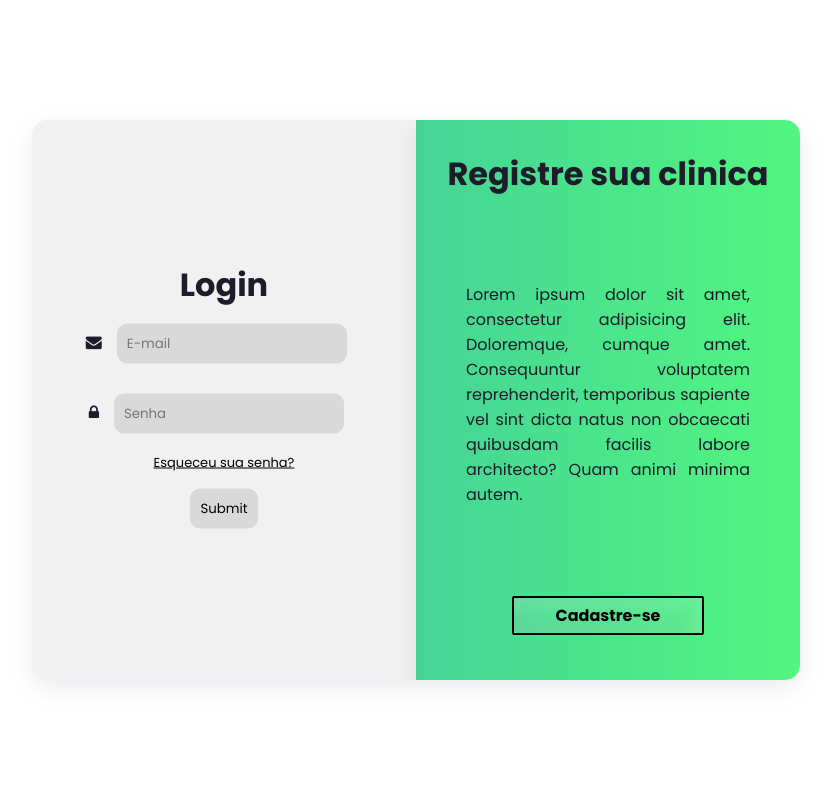
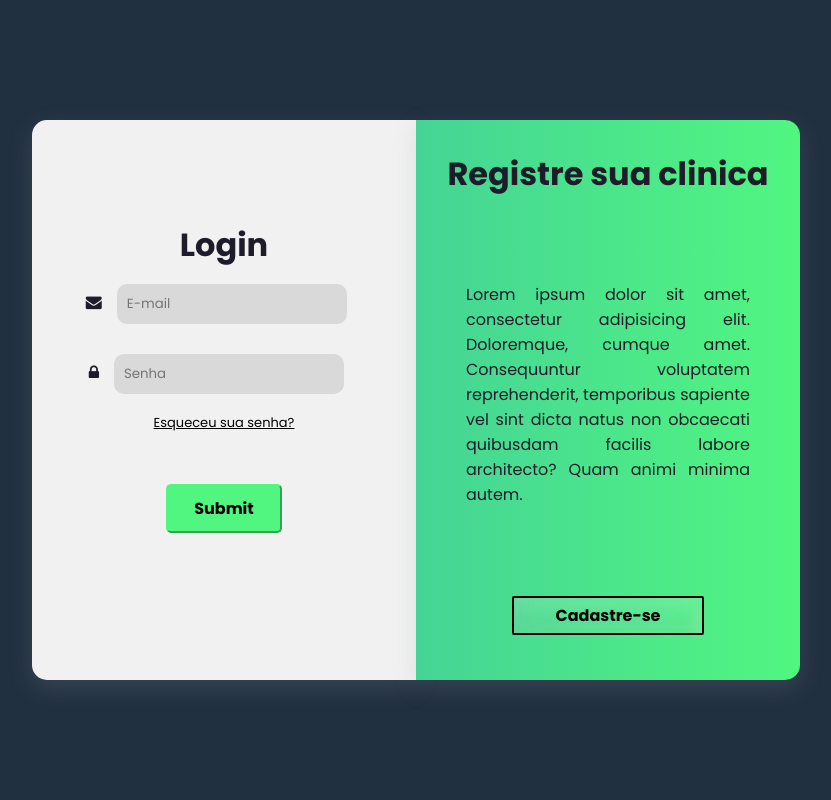
Before and after one commit to MAJE-Tecnologias/Evoluti, a PHP site: page /HTML/login.php in a window 1280 px wide. Shown: the whole page, without its empty margins (224-1055 px from the left). Run offline with PHP 8.4, Linux system fonts and the light colour scheme.

Commit message:
Commit 25

```diff
--- a/CSS/loginStyle.css
+++ b/CSS/loginStyle.css
@@ -1,4 +1,12 @@
 /* --------------------------------------------------------- */
+
+.tela_inteira{
+    position: absolute;
+    width: 100%;
+    height: 100%;
+    background-color: #213040;
+}
+
 /* CONTAINER */
 #container {
     position: absolute;
@@ -98,7 +106,7 @@
     width: 60%;
 }
 
-#login input {
+#login input[type=text] {
     background-color: #d9d9d9;
     border: 0 solid;
     position: relative;
@@ -115,7 +123,7 @@
     text-decoration-line: underline;
 }
 
-#login button {
+.btn_login{
     border-color: #51F680;
     background-color: #51F680;
     position: relative;
--- a/HTML/login.php
+++ b/HTML/login.php
@@ -27,6 +27,7 @@
     integrity="sha384-ENjdO4Dr2bkBIFxQpeoTz1HIcje39Wm4jDKdf19U8gI4ddQ3GYNS7NTKfAdVQSZe" crossorigin="anonymous"></script> -->
 
 	<main>
+		<div class="tela_inteira">
 		<div id="container">
 			<div id="login">
 				<div id="login_conteudo">
@@ -37,7 +38,7 @@
 						<div><i class="fa fa-envelope" id="icone_senha"></i><input type="text" name="email" id="campo_email" placeholder="E-mail" /></div>
 						<div><i class="fa fa-lock" id="icone_senha"></i><input type="text" name="senha" id="campo_senha" placeholder="Senha" /></div>
 						<a href="">Esqueceu sua senha?</a>
-						<div><input type="submit" name="btn"></div>
+						<div><input type="submit" name="btn" class="btn_login"></div>
 					</form>
 				</div>
 			</div>
@@ -53,6 +54,7 @@
 				<a href="cadastro.php">Cadastre-se</a>
 			</div>
 		</div>
+</div>
 	</main>
 </body>
 
```
